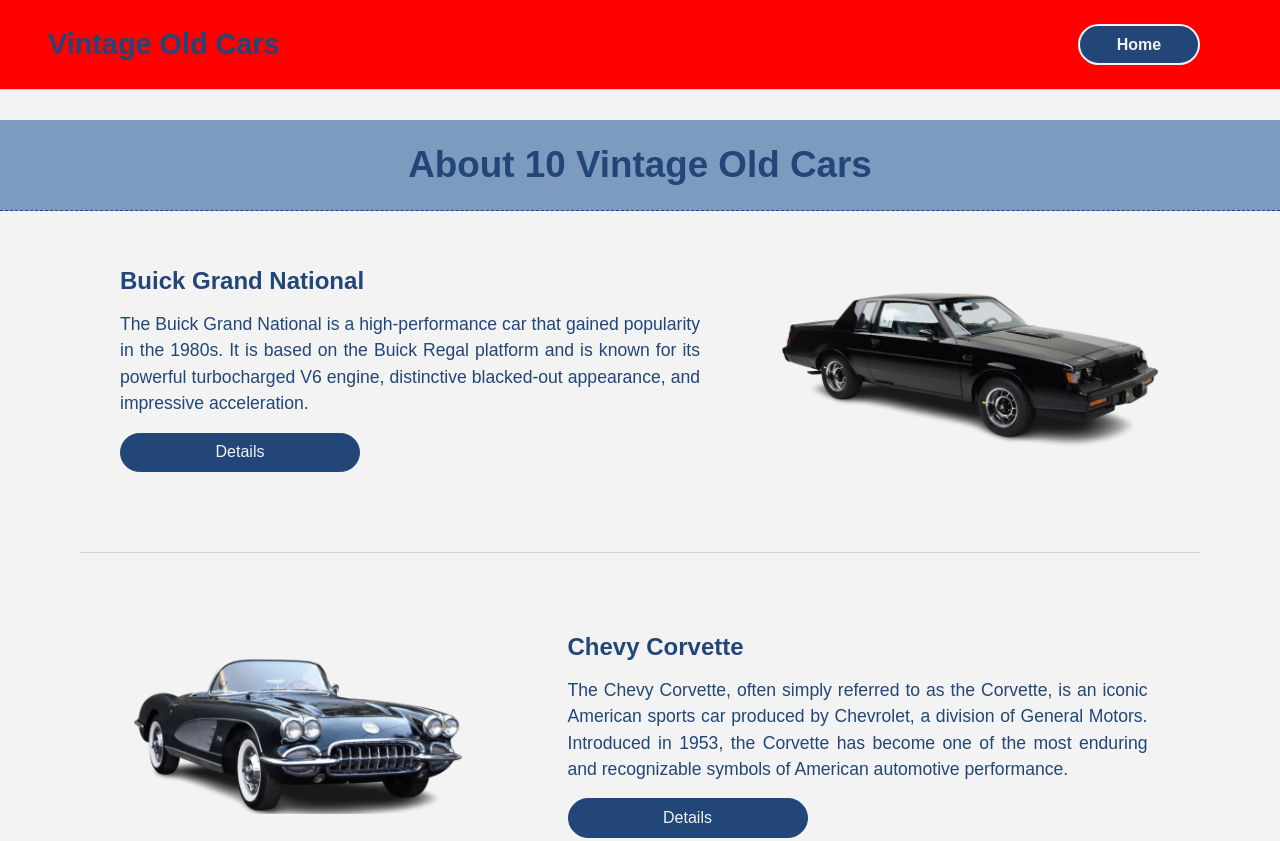
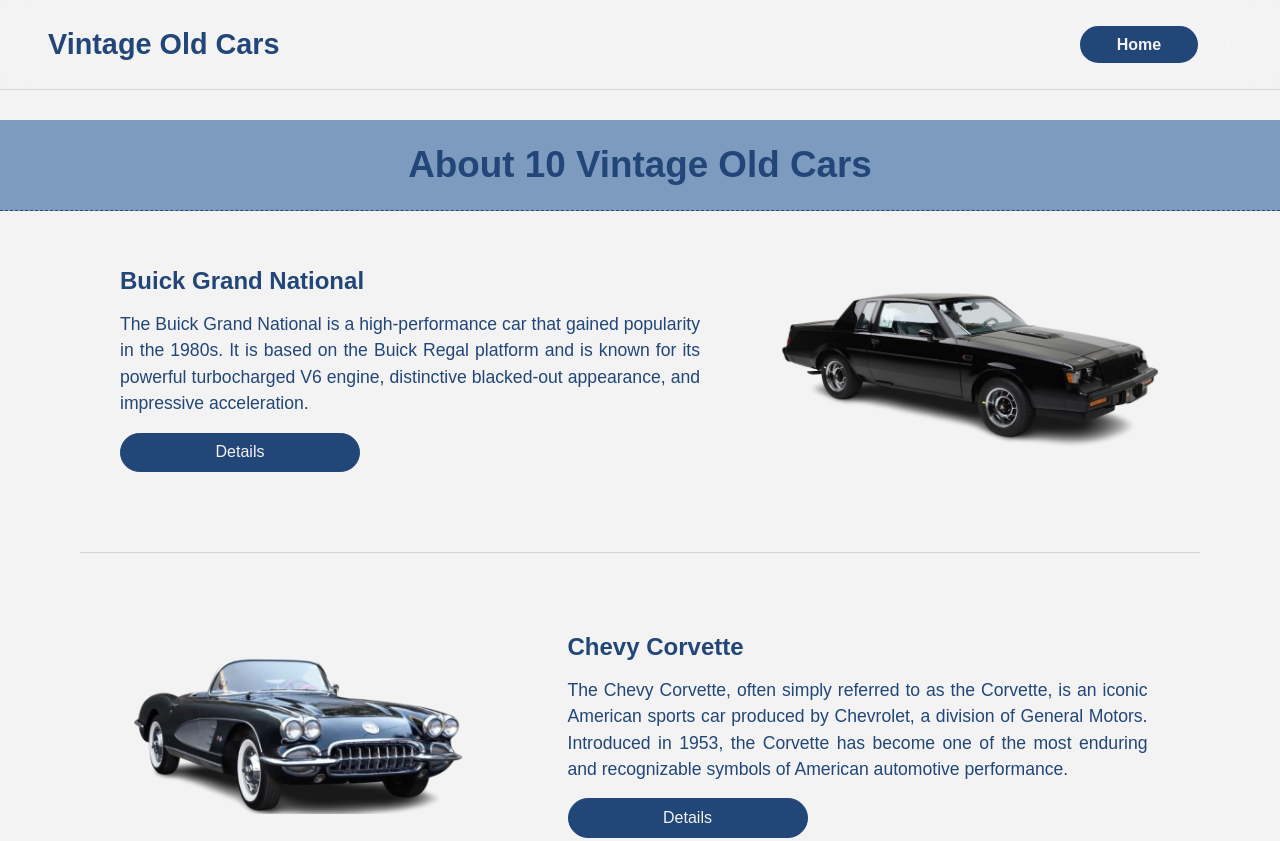
Before and after one commit to Smith6666666/Vintage-Cars, a plain HTML site: page index.html in a window 1280 px wide. Shown: the top 841 px of the page. Drawn offline with Linux system fonts and the light colour scheme.

Commit message:
Update style.css

```diff
--- a/style.css
+++ b/style.css
@@ -24,9 +24,9 @@ nav{
 	align-items: center;
 	justify-content: space-between;
 	flex-wrap: wrap;
-/*  	-webkit-backdrop-filter: blur(30px);
-  	backdrop-filter: blur(30px); */
-	background: red;
+	background: transparent;
+ 	-webkit-backdrop-filter: blur(30px);
+  	backdrop-filter: blur(30px);
 	position: fixed;
 	top: 0;
 	right: 0;
```
